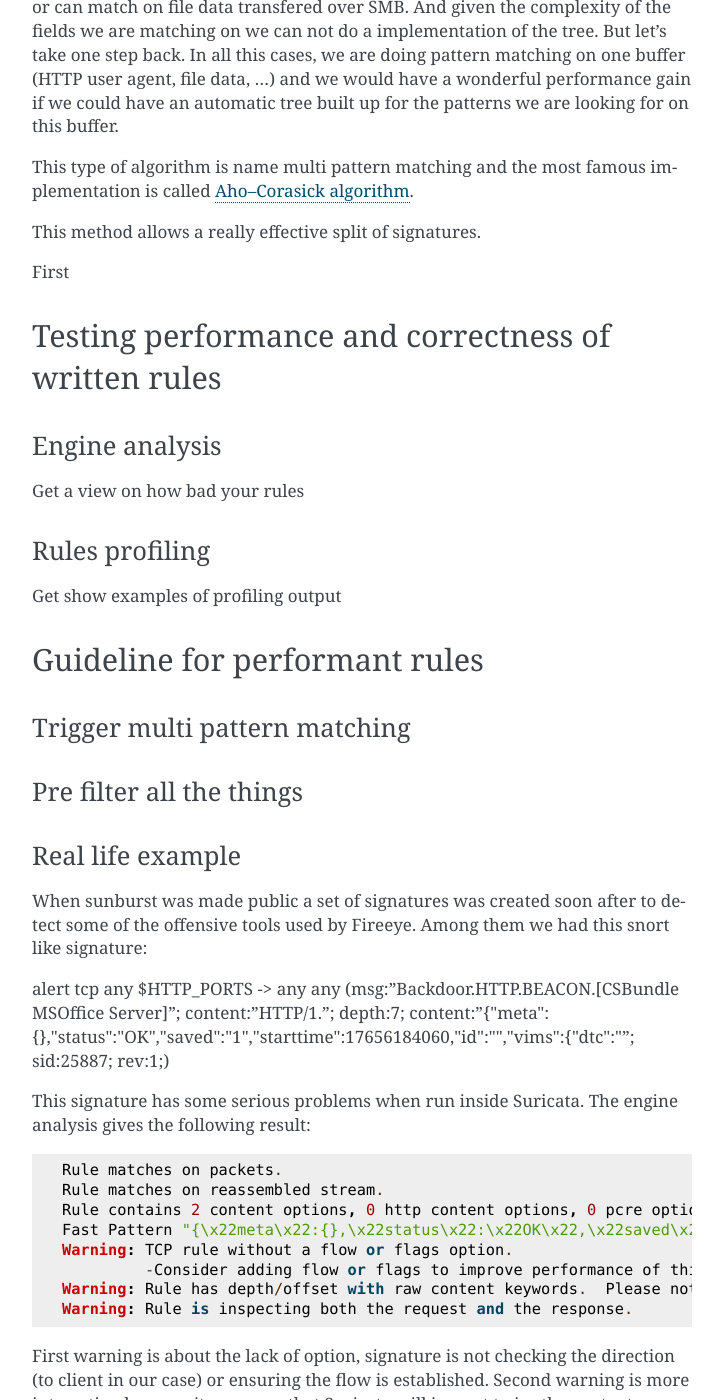
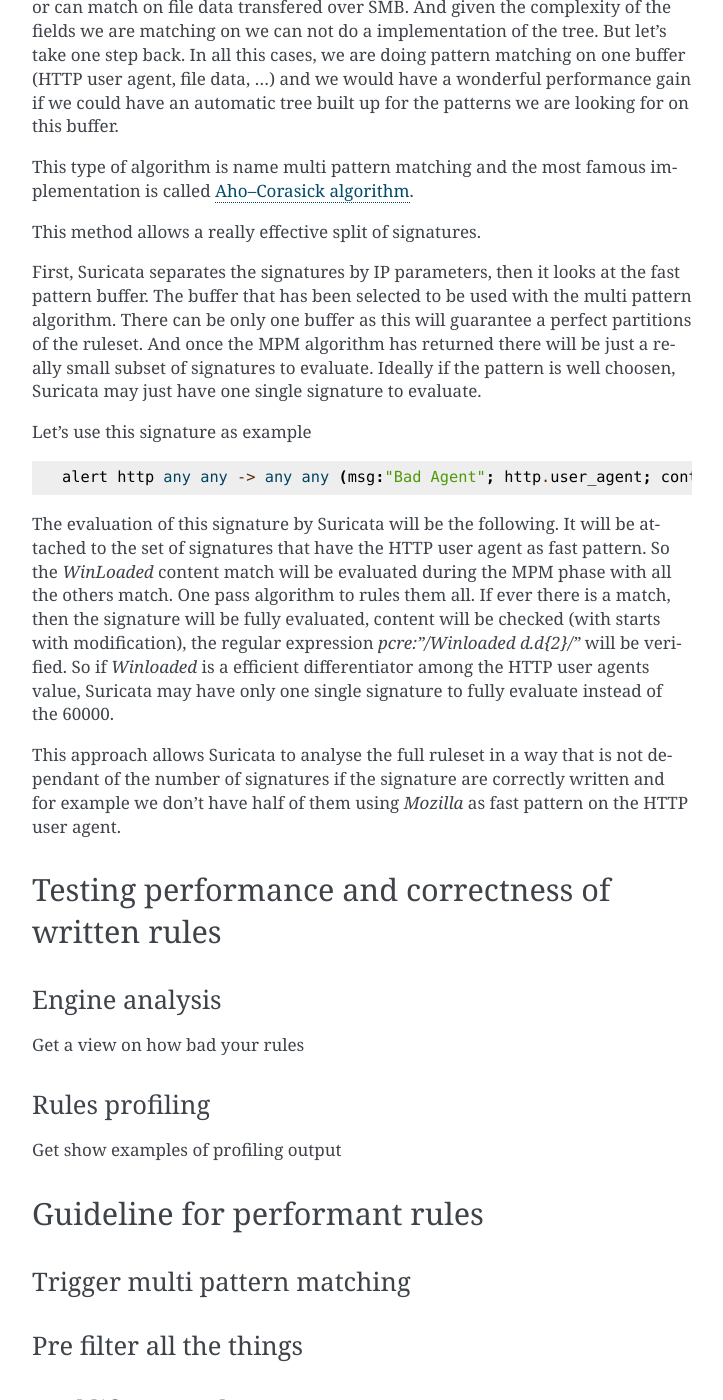
Before and after one commit to StamusNetworks/suricata-4-analysts, a Sphinx documentation site: the page built from source/write-performant-rules.rst, in a window 1280 px wide and 1400 px high, scrolled down 1247 px. Shown: the whole window, without its empty margins (388-1111 px from the left). Built offline with Sphinx 7.4.7, drawn with Linux system fonts in a browser that asks for light colours; some of the changed text lies outside the part shown.

Commit message:
writing rules: almost done on MPM

```diff
--- a/source/write-performant-rules.rst
+++ b/source/write-performant-rules.rst
@@ -59,7 +59,28 @@ is called `Aho–Corasick algorithm <https://en.wikipedia.org/wiki/Aho%E2%80%93C
 
 This method allows a really effective split of signatures.
 
-First
+First, Suricata separates the signatures by IP parameters, then it looks
+at the fast pattern buffer. The buffer that has been selected to be used with
+the multi pattern algorithm. There can be only one buffer as this will guarantee
+a perfect partitions of the ruleset. And once the MPM algorithm has returned there
+will be just a really small subset of signatures to evaluate. Ideally if the
+pattern is well choosen, Suricata may just have one single signature to evaluate.
+
+Let's use this signature as example ::
+
+  alert http any any -> any any (msg:"Bad Agent"; http.user_agent; content: "WinLoaded"; fast_pattern; startswith; pcre:"/Winloaded \d\.\d{2}/"; sid:1;)
+
+The evaluation of this signature by Suricata will be the following. It will be attached to the set of signatures
+that have the HTTP user agent as fast pattern. So the `WinLoaded` content match will be evaluated during
+the MPM phase with all the others match. One pass algorithm to rules them all. If ever there is a match, then
+the signature will be fully evaluated, content will be checked (with starts with modification), the regular
+expression `pcre:"/Winloaded \d\.\d{2}/"` will be verified.
+So if `Winloaded` is a efficient differentiator among the HTTP user agents value, Suricata may have only one single
+signature to fully evaluate instead of the 60000.
+
+This approach allows Suricata to analyse the full ruleset in a way that is not dependant of the number of
+signatures if the signature are correctly written and for example we don't have half of them using `Mozilla`
+as fast pattern on the HTTP user agent.
 
 
 Testing performance and correctness of written rules
@@ -87,9 +108,11 @@ Pre filter all the things
 Real life example
 -----------------
 
-When sunburst was made public a set of signatures was created soon after to detect some of the offensive tools used by Fireeye. Among them we had this snort like signature:
+When sunburst was made public a set of signatures was created soon after to detect some of the offensive tools used by Fireeye. Among them we had this snort like signature: ::
 
-alert tcp any $HTTP_PORTS -> any any (msg:"Backdoor.HTTP.BEACON.[CSBundle MSOffice Server]"; content:"HTTP/1."; depth:7; content:"{\"meta\":{},\"status\":\"OK\",\"saved\":\"1\",\"starttime\":17656184060,\"id\":\"\",\"vims\":{\"dtc\":\""; sid:25887; rev:1;)
+  alert tcp any $HTTP_PORTS -> any any (msg:"Backdoor.HTTP.BEACON.[CSBundle MSOffice Server]"; content:"HTTP/1."; depth:7; \
+        content:"{\"meta\":{},\"status\":\"OK\",\"saved\":\"1\",\"starttime\":17656184060,\"id\":\"\",\"vims\":{\"dtc\":\""; \
+        sid:25887; rev:1;)
 
 This signature has some serious problems when run inside Suricata. The engine analysis gives the following result: ::
 
```
